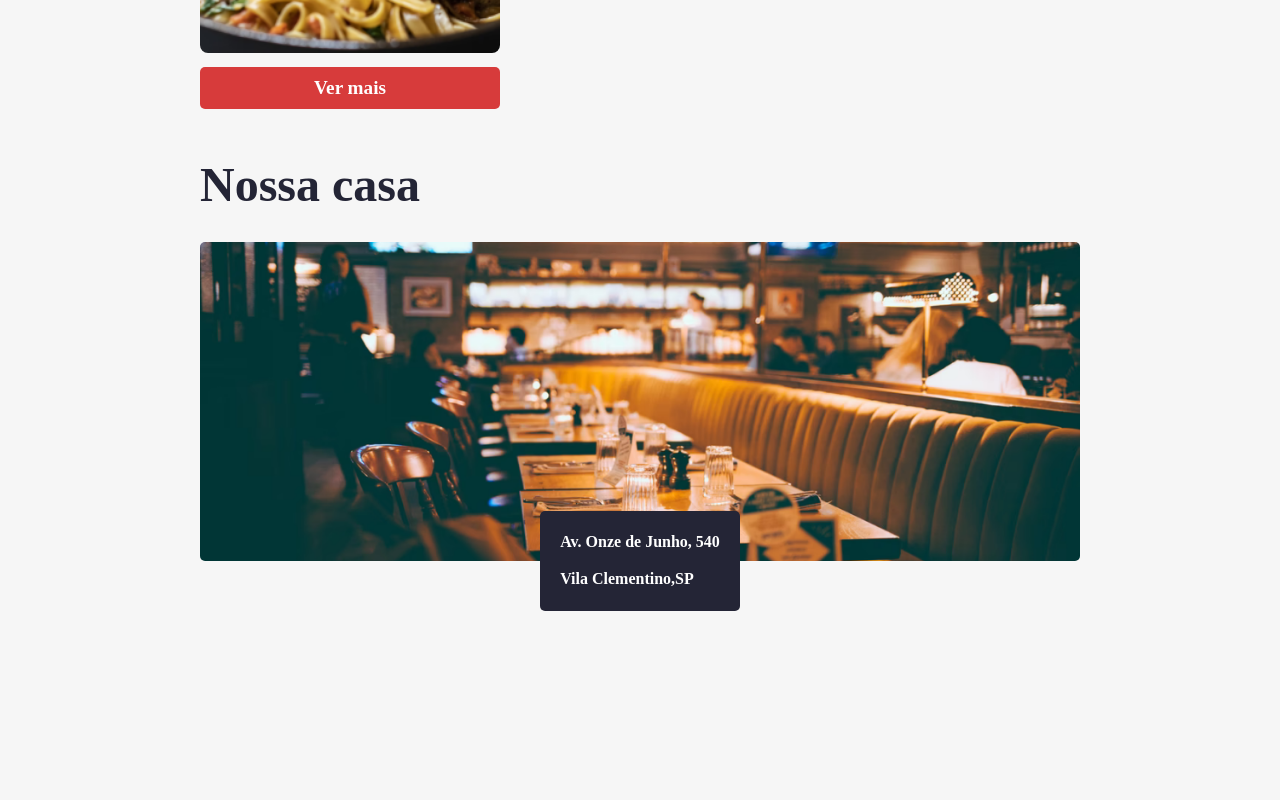
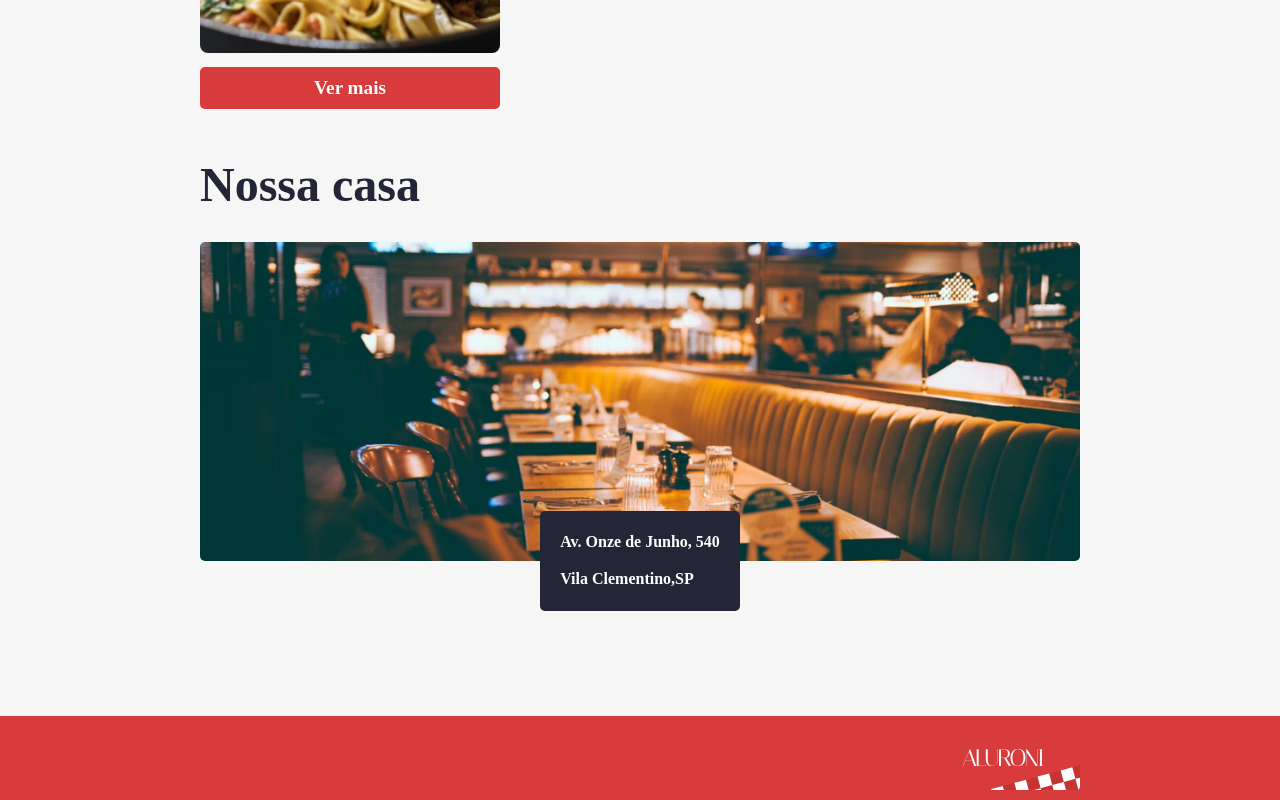
Before and after one commit to lucas648/Aluroni, a React (Create React App) app: page / in a window 1280 px wide. Shown: the part 1121-1921 px from the top of the page. Before the commit the page ends 1837 px from the top, so only its background shows below. Built offline with nearby package versions, Linux system fonts and the light colour scheme; a web font is replaced by a local one.

Commit message:
criando a página NotFound

```diff
--- /dev/null
+++ b/src/components/footer/Footer.module.scss
@@ -0,0 +1,17 @@
+@import "styles/variaveis";
+@import "styles/breakpoints";
+.footer {
+  background-color: $red;
+  display: flex;
+  justify-content: flex-end;
+  padding: 10px $padding-horizontal;
+  @media (max-width: $desktop_xsm) {
+  padding: 10px $padding-horizontal-mobile;
+  }
+  @media (min-width: $desktop_xsm) and (max-width: $desktop_sm) {
+  padding: 10px $padding-horizontal-sm;
+  }
+  @media (min-width: $desktop_sm) and (max-width: $desktop_md) {
+  padding: 10px $padding-horizontal-md;
+  }
+}
--- /dev/null
+++ b/src/components/footer/index.tsx
@@ -0,0 +1,10 @@
+import footerStyles from './Footer.module.scss';
+import {ReactComponent as Logo} from 'assets/logo.svg';
+
+export default function Footer(){
+  return(
+    <footer className={footerStyles.footer}>
+      <Logo/>
+    </footer>
+  )
+}
--- a/src/index.css
+++ b/src/index.css
@@ -9,3 +9,9 @@
   box-sizing: border-box;
   font-family: 'Italiana', serif;
 }
+
+#root > main.container {
+  display: flex;
+  flex-direction: column;
+  min-height: 100vh;
+}
--- /dev/null
+++ b/src/pages/notFound/NotFound.module.scss
@@ -0,0 +1,21 @@
+@import 'styles/variaveis';
+.container {
+  align-items: center;
+  display: flex;
+  flex: 1;
+  flex-direction: column;
+  justify-content: center;
+}
+.voltar {
+  display: flex;
+  justify-content: flex-start;
+  width: 100%;
+  button {
+    background-color: transparent;
+    border: none;
+    color: $red;
+    cursor: pointer;
+    font-size: 1.5rem;
+    font-weight: bold;
+  }
+}
--- /dev/null
+++ b/src/pages/notFound/index.tsx
@@ -0,0 +1,24 @@
+import styles from './NotFound.module.scss';
+import {ReactComponent as NotFoundImage} from 'assets/not_found.svg';
+import classNames from 'classnames';
+import temaStyles from 'styles/Tema.module.scss';
+import { useNavigate } from 'react-router-dom';
+
+export default function NotFound(){
+
+  const navigate = useNavigate();
+
+  return(
+    <div className={ classNames({
+        [styles.container]: true,
+        [temaStyles.container] : true
+    })} >
+      <div className={styles.voltar}>
+        <button onClick={()=>{navigate(-1)}}>
+          {'< Voltar'}
+        </button>
+      </div>
+      <NotFoundImage />
+    </div>
+  )
+}
--- a/src/routes.js
+++ b/src/routes.js
@@ -1,13 +1,15 @@
+import Footer from 'components/footer'
 import Home from 'components/home'
 import Menu from 'components/menu'
 import Cardapio from 'pages/cardapio'
 import Inicio from 'pages/inicio'
+import NotFound from 'pages/notFound'
 import Sobre from 'pages/sobre'
 import { BrowserRouter as Router, Routes, Route } from 'react-router-dom'
 
 export default function AppRouter(){
   return(
-    <main>
+    <main className='container'>
       <Router>
         <Menu/>
         <Routes>
@@ -16,7 +18,9 @@
             <Route path='cardapio' element={<Cardapio/>} />
             <Route path='sobre' element={<Sobre/>} />
           </Route>
+          <Route path='*' element={<NotFound/>}/>
         </Routes>
+        <Footer/>
       </Router>
     </main>
 
```
Also changed, not shown: src/assets/not_found.svg (added).
